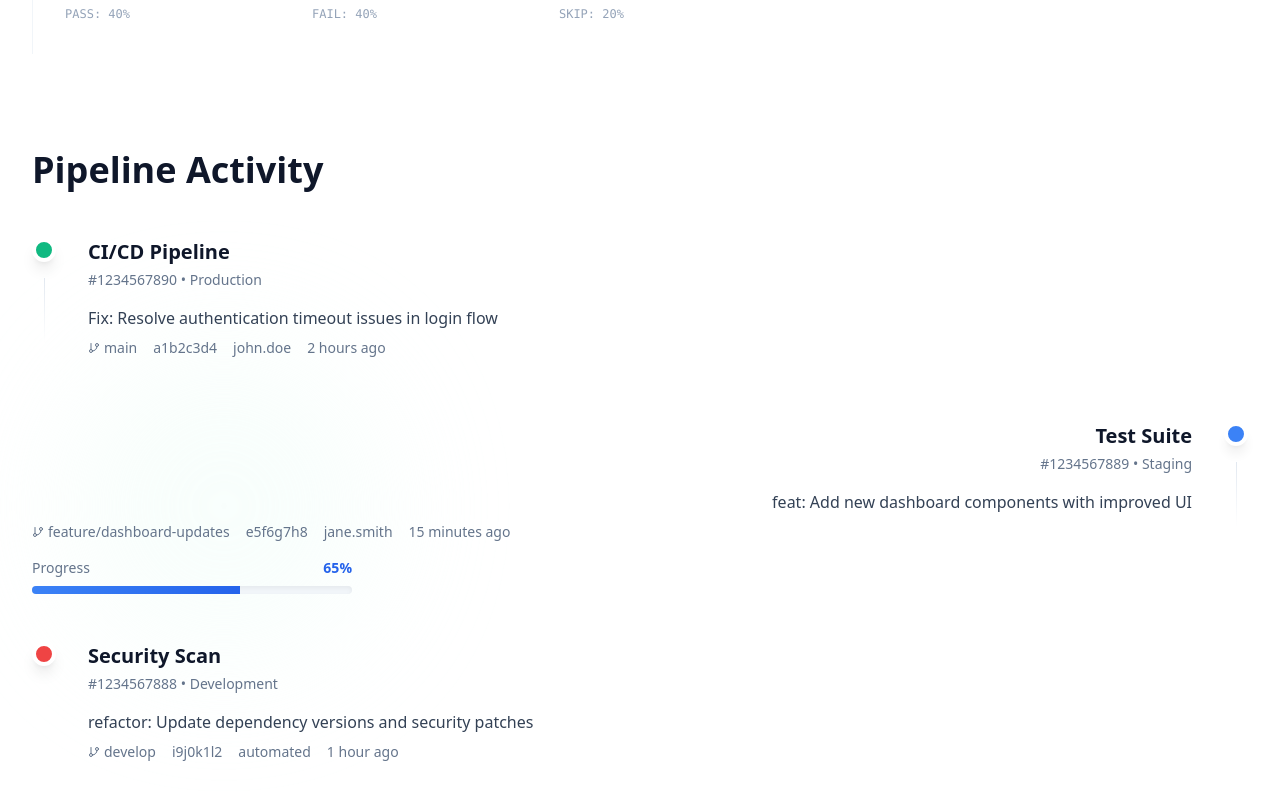
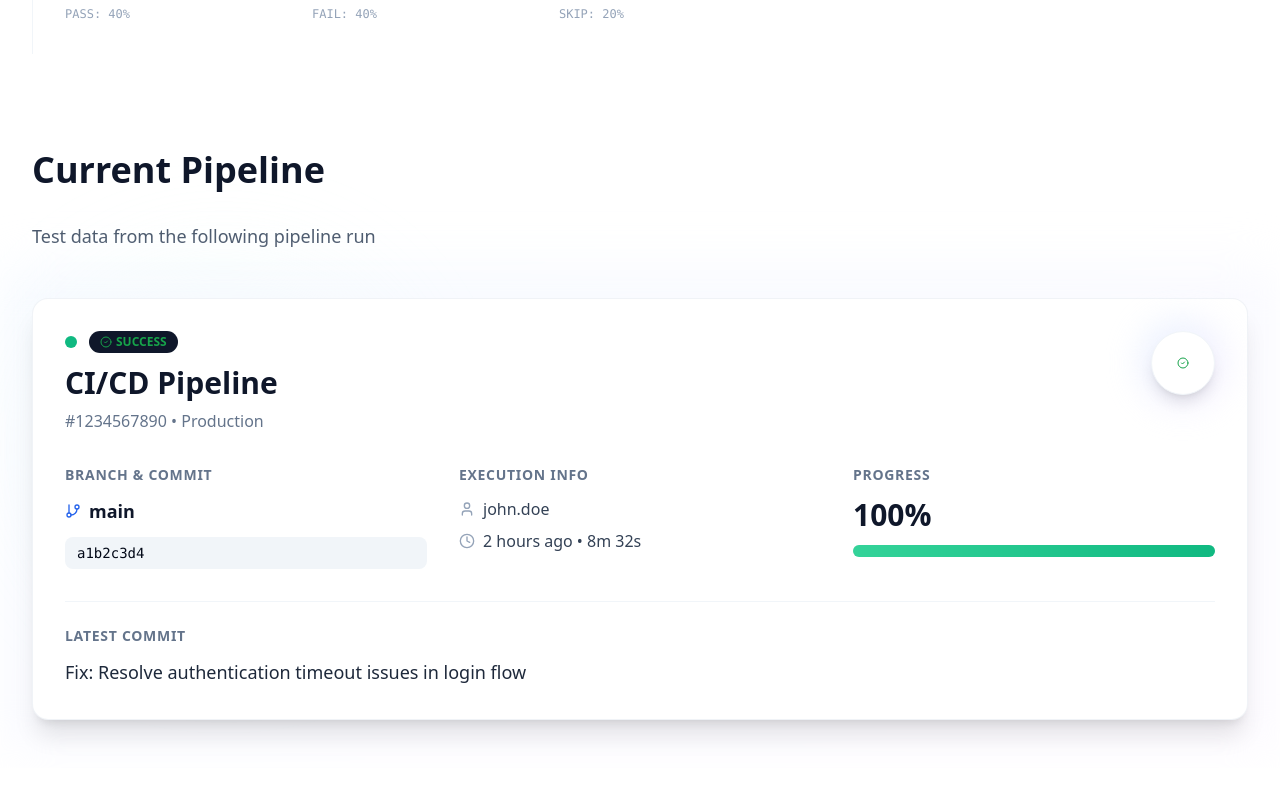
Before and after one commit to Rrrajat/test-case-dashboard-view, a React (Vite) app: page / in a window 1280 px wide. Shown: the part 1791-2591 px from the top of the page. After the commit the page ends 2559 px from the top, so only its background shows below. Built offline with nearby package versions, Linux system fonts and the light colour scheme.

Commit message:
Refactor pipeline activity section
Display only one pipeline at the top, showing branch and run information.

```diff
--- a/src/components/TestDashboard.tsx
+++ b/src/components/TestDashboard.tsx
@@ -312,65 +312,97 @@ const TestDashboard = () => {
           </div>
         </div>
 
-        {/* Pipeline Flow */}
+        {/* Current Pipeline Context */}
         <div>
-          <h2 className="text-4xl font-black text-slate-900 mb-12">Pipeline Activity</h2>
+          <h2 className="text-4xl font-black text-slate-900 mb-8">Current Pipeline</h2>
+          <p className="text-lg text-slate-600 mb-12">Test data from the following pipeline run</p>
 
-          <div className="space-y-12">
-            {mockGHAData.map((run, index) => (
-              <div
-                key={index}
-                className={`flex items-start gap-8 ${index % 2 === 0 ? '' : 'flex-row-reverse'}`}
-              >
-                {/* Status Indicator */}
-                <div className="flex flex-col items-center">
-                  <div className={cn("w-6 h-6 rounded-full border-4 border-white shadow-lg", {
-                    'bg-emerald-500': run.status === 'success',
-                    'bg-red-500': run.status === 'failure',
-                    'bg-blue-500 animate-pulse': run.status === 'in_progress'
+          {/* Single Pipeline Display */}
+          <div className="relative">
+            {/* Background decoration */}
+            <div className="absolute -inset-8 bg-gradient-to-br from-blue-50/50 to-purple-50/50 rounded-3xl blur-xl" />
+
+            <div className="relative bg-white rounded-2xl shadow-xl border border-slate-200/50 p-8">
+              {/* Pipeline Header */}
+              <div className="flex items-start justify-between mb-8">
+                <div>
+                  <div className="flex items-center gap-3 mb-3">
+                    <div className={cn("w-3 h-3 rounded-full", {
+                      'bg-emerald-500': mockGHAData[0].status === 'success',
+                      'bg-red-500': mockGHAData[0].status === 'failure',
+                      'bg-blue-500 animate-pulse': mockGHAData[0].status === 'in_progress'
                     })} />
-                  {index < mockGHAData.length - 1 && (
-                    <div className="w-px h-16 bg-gradient-to-b from-slate-200 to-transparent mt-4" />
-                  )}
+                    <Badge className={cn("text-xs font-semibold", getStatusColor(mockGHAData[0].status))}>
+                      {getStatusIcon(mockGHAData[0].status)}
+                      <span className="ml-1">{mockGHAData[0].status.replace('_', ' ').toUpperCase()}</span>
+                    </Badge>
+                  </div>
+                  <h3 className="text-3xl font-black text-slate-900 mb-2">{mockGHAData[0].workflowName}</h3>
+                  <div className="text-slate-500 font-medium">{mockGHAData[0].runId} • {mockGHAData[0].environment}</div>
                 </div>
 
-                {/* Pipeline Info */}
-                <div className={`flex-1 ${index % 2 === 0 ? 'text-left' : 'text-right'}`}>
-                  <div className="mb-4">
-                    <h3 className="text-xl font-bold text-slate-900 mb-1">{run.workflowName}</h3>
-                    <div className="text-sm text-slate-500">{run.runId} • {run.environment}</div>
+                {/* Status Circle */}
+                <div className="relative">
+                  <div className="absolute -inset-3 bg-gradient-to-br from-blue-100 to-purple-100 rounded-full blur-lg opacity-60" />
+                  <div className="relative w-16 h-16 bg-white rounded-full shadow-lg flex items-center justify-center border border-slate-100">
+                    <div className={cn("text-2xl", getStatusColor(mockGHAData[0].status))}>
+                      {getStatusIcon(mockGHAData[0].status)}
                     </div>
-
-                  <div className="mb-4">
-                    <div className="text-slate-700 mb-2">{run.commitMessage}</div>
-                    <div className="flex items-center gap-4 text-sm text-slate-500">
-                      <span className="flex items-center gap-1">
-                        <GitBranch className="w-3 h-3" />
-                        {run.branch}
-                      </span>
-                      <span>{run.commitHash}</span>
-                      <span>{run.triggeredBy}</span>
-                      <span>{run.startTime}</span>
+                  </div>
                 </div>
               </div>
 
-                  {run.status === 'in_progress' && (
-                    <div className="max-w-xs">
-                      <div className="flex justify-between text-sm mb-2">
-                        <span className="text-slate-500">Progress</span>
-                        <span className="text-blue-600 font-semibold">{run.progress}%</span>
+              {/* Pipeline Details Grid */}
+              <div className="grid grid-cols-1 md:grid-cols-3 gap-8 mb-8">
+                <div className="space-y-3">
+                  <div className="text-sm text-slate-500 font-semibold uppercase tracking-wider">Branch & Commit</div>
+                  <div className="flex items-center gap-2 text-lg font-bold text-slate-900">
+                    <GitBranch className="w-4 h-4 text-blue-600" />
+                    {mockGHAData[0].branch}
                   </div>
-                      <div className="h-2 bg-slate-100 rounded-full overflow-hidden shadow-inner">
+                  <div className="font-mono text-sm bg-slate-100 px-3 py-1.5 rounded-lg">
+                    {mockGHAData[0].commitHash}
+                  </div>
+                </div>
+
+                <div className="space-y-3">
+                  <div className="text-sm text-slate-500 font-semibold uppercase tracking-wider">Execution Info</div>
+                  <div className="space-y-2">
+                    <div className="flex items-center gap-2 text-slate-700">
+                      <User className="w-4 h-4 text-slate-400" />
+                      <span className="font-medium">{mockGHAData[0].triggeredBy}</span>
+                    </div>
+                    <div className="flex items-center gap-2 text-slate-700">
+                      <Clock className="w-4 h-4 text-slate-400" />
+                      <span>{mockGHAData[0].startTime} • {mockGHAData[0].duration}</span>
+                    </div>
+                  </div>
+                </div>
+
+                <div className="space-y-3">
+                  <div className="text-sm text-slate-500 font-semibold uppercase tracking-wider">Progress</div>
+                  <div className="text-3xl font-black text-slate-900">{mockGHAData[0].progress}%</div>
+                  <div className="h-3 bg-slate-100 rounded-full overflow-hidden shadow-inner">
                     <div
-                          className="h-full bg-gradient-to-r from-blue-500 to-blue-600 transition-all duration-500"
-                          style={{ width: `${run.progress}%` }}
+                      className={cn("h-full transition-all duration-1000 ease-out", {
+                        'bg-gradient-to-r from-emerald-400 to-emerald-500': mockGHAData[0].status === 'success',
+                        'bg-gradient-to-r from-red-400 to-red-500': mockGHAData[0].status === 'failure',
+                        'bg-gradient-to-r from-blue-400 to-blue-500': mockGHAData[0].status === 'in_progress'
+                      })}
+                      style={{ width: `${mockGHAData[0].progress}%` }}
                     />
                   </div>
                 </div>
-                  )}
+              </div>
+
+              {/* Commit Message */}
+              <div className="border-t border-slate-100 pt-6">
+                <div className="text-sm text-slate-500 font-semibold uppercase tracking-wider mb-3">Latest Commit</div>
+                <div className="text-lg text-slate-800 leading-relaxed">
+                  {mockGHAData[0].commitMessage}
                 </div>
               </div>
-            ))}
+            </div>
           </div>
         </div>
       </div>
```
Lines whose indentation alone changed are shown as unchanged.
